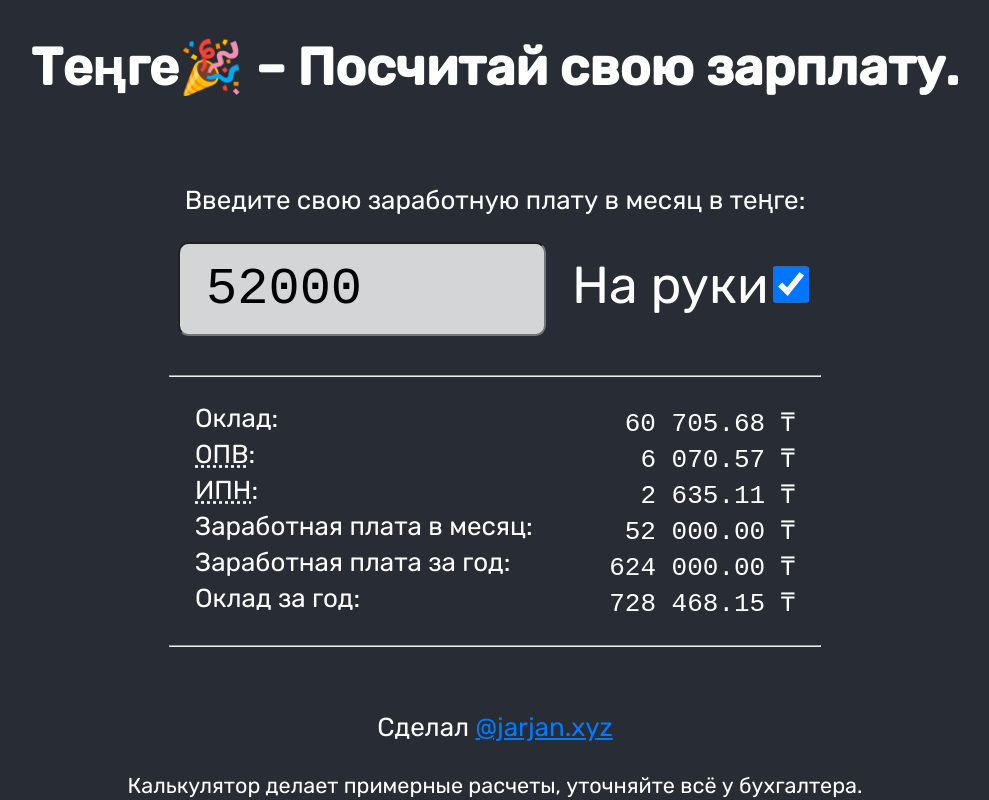
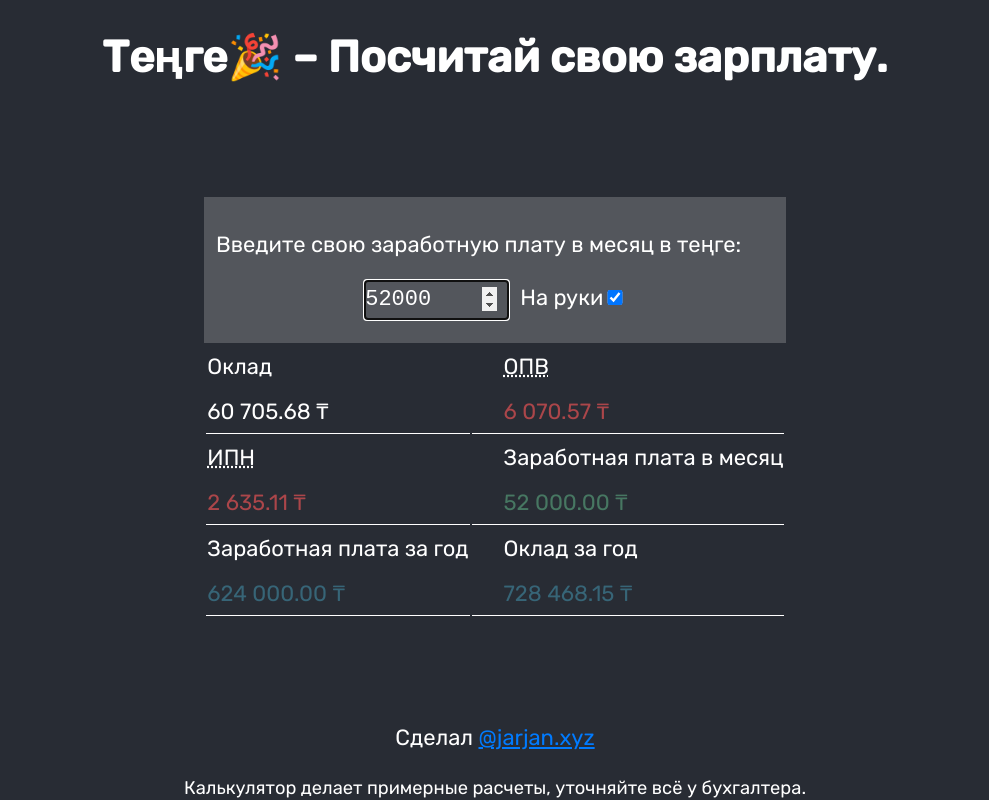
Before and after one commit to jarjan/tenge, a React (Create React App) app: page / in a window 1280 px wide. Shown: the whole page, without its empty margins (145-1134 px from the left). Built offline with nearby package versions, Linux system fonts and the light colour scheme.

Commit message:
Design of Salary input and autofocus (#17)
* Salary part design changes

* Autofocus added for input

* New design completed fully

* className changed into App-table

* Section tag changed into div tag

* Seperate row

```diff
--- a/src/App.css
+++ b/src/App.css
@@ -6,8 +6,8 @@
   flex-direction: column;
   align-items: center;
   justify-content: space-between;
-  font-size: calc(10px + 2vmin);
-  color: white;
+  font-size: calc(6px + 2vmin);
+  color: #FFFFFF;
 }
 
 .App-header {
@@ -16,11 +16,15 @@
 .App-content {
 }
 
+.App-content p {
+  text-align: left;
+}
+
 .App-footer {
 }
 
 .App-form {
-  font-size: 2em;
+  font-size: 1em;
   display: flex;
   flex-wrap: wrap;
   justify-content: center;
@@ -30,11 +34,13 @@
 .App-input {
   font-size: inherit;
   font-family: monospace;
-  border-radius: 0.2em;
   padding: 0.3em 0.5em;
   max-width: 6em;
-  background: rgba(255, 255, 255, 0.8);
+  background: #53565C;
   margin-bottom: 0.5em;
+  border: 1px solid #53565C;
+  color: #FFFFFF;
+  padding-left: 0;
 }
 
 .App-checkbox {
@@ -47,22 +53,36 @@
   margin-left: 0.5em;
 }
 
-.App-list {
+.App-table {
+  width: 100%;
   text-align: left;
-  clear: both;
-  overflow: auto;
-  padding: 0 1em;
-  max-width: 600px;
-}
-.App-list > dt {
-  float: left;
-  clear: right;
-}
-.App-list > dd {
-  float: right;
-  font-family: monospace;
 }
 
 .App-link {
   color: #007bff;
 }
+
+.App-input-section {
+  background-color: #53565C;
+  padding: 2%;
+}
+
+.App-list1 {
+  color: #AB464A;
+}
+
+.App-list2 {
+  color: #477762;
+}
+
+.App-list3 {
+  color: #376577;
+}
+
+.App-list-right {
+  padding: .5rem 0 .5rem 2rem !important;
+}
+
+td.App-value {
+  border-bottom: 1px solid #FFFFFF;
+}
--- a/src/App.js
+++ b/src/App.js
@@ -44,6 +44,7 @@ class App extends Component {
           </h1>
         </header>
         <main className="App-content">
+          <div className="App-input-section">
             <p>Введите свою заработную плату в месяц в теңге:</p>
             <section className="App-form">
               <input
@@ -54,6 +55,7 @@ class App extends Component {
                 id="salary"
                 value={salary}
                 onChange={this.handleInputChange}
+                autoFocus
               />
               <label className="App-label" htmlFor="net">
                 На руки
@@ -66,31 +68,69 @@ class App extends Component {
                 onChange={this.handleCheckboxChange}
               />
             </section>
-          <hr />
-          <dl className="App-list">
-            <dt>Оклад:</dt>
-            <dd>{round(netSalary)}</dd>
-
-            <dt>
-              <abbr title="Обязательный пенсионный взнос">ОПВ</abbr>:
-            </dt>
-            <dd>{round(pension)}</dd>
-
-            <dt>
-              <abbr title="Индивидуальный подоходный налог">ИПН</abbr>:
-            </dt>
-            <dd>{round(tax)}</dd>
-
-            <dt>Заработная плата в месяц:</dt>
-            <dd>{round(grossSalary)}</dd>
-
-            <dt>Заработная плата за год:</dt>
-            <dd>{round(grossSalary * 12)}</dd>
-
-            <dt>Оклад за год:</dt>
-            <dd>{round(netSalary * 12)}</dd>
-          </dl>
-          <hr />
+          </div>
+          {/*<table className="App-table">
+            <tbody>
+              <tr className="App-row">
+                <td>
+                  <p>Оклад</p>
+                  <p>{round(netSalary)}</p>
+                </td>
+                <td>
+                  <p className="App-list-right"><abbr title="Обязательный пенсионный взнос">ОПВ</abbr></p>
+                  <p className="App-list1 App-list-right">{round(pension)}</p>
+                </td>
+              </tr>
+              <tr className="App-row">
+                <td>
+                  <p><abbr title="Индивидуальный подоходный налог">ИПН</abbr></p>
+                  <p className="App-list1">{round(tax)}</p>
+                </td>
+                <td>
+                  <p className="App-list-right">Заработная плата в месяц</p>
+                  <p  className="App-list2 App-list-right">{round(grossSalary)}</p>
+                </td>
+              </tr>
+              <tr className="App-row">
+                <td>
+                  <p>Заработная плата за год</p>
+                  <p className="App-list3">{round(grossSalary * 12)}</p>
+                </td>
+                <td>
+                  <p className="App-list-right">Оклад за год</p>
+                  <p className="App-list3 App-list-right">{round(netSalary * 12)}</p>
+                </td>
+              </tr>
+            </tbody>
+          </table>*/}
+          <table className="App-table">
+            <tbody>
+              <tr className="App-row">
+                <td>Оклад</td>
+                <td className="App-list-right"><abbr title="Обязательный пенсионный взнос">ОПВ</abbr></td>
+              </tr>
+              <tr>
+                <td className="App-value">{round(netSalary)}</td>
+                <td className="App-list1 App-list-right App-value">{round(pension)}</td>
+              </tr>
+              <tr className="App-row">
+                <td><abbr title="Индивидуальный подоходный налог">ИПН</abbr></td>
+                <td className="App-list-right">Заработная плата в месяц</td>
+              </tr>
+              <tr>
+                <td className="App-list1 App-value">{round(tax)}</td>
+                <td className="App-list2 App-list-right App-value">{round(grossSalary)}</td>
+              </tr>
+              <tr className="App-row">
+                <td>Заработная плата за год</td>
+                <td className="App-list-right">Оклад за год</td>
+              </tr>
+              <tr>
+                <td className="App-list3 App-value">{round(grossSalary * 12)}</td>
+                <td className="App-list3 App-list-right App-value">{round(netSalary * 12)}</td>
+              </tr>
+            </tbody>
+          </table>
         </main>
         <footer className="App-footer">
           <p>
```
Lines whose indentation alone changed are shown as unchanged.
